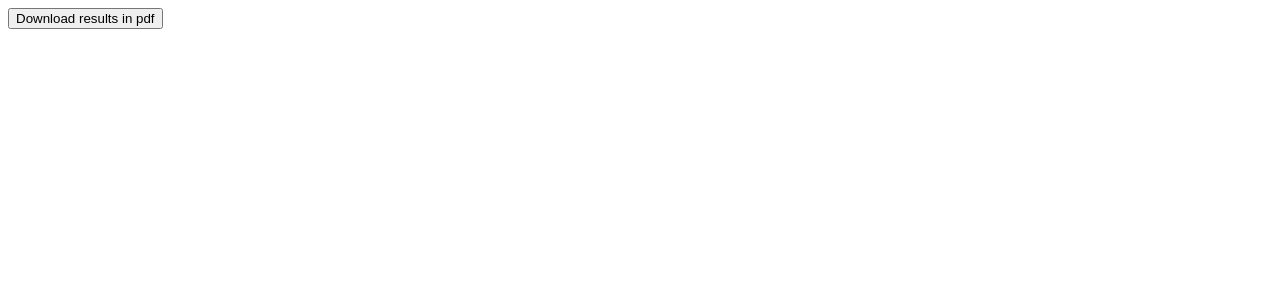
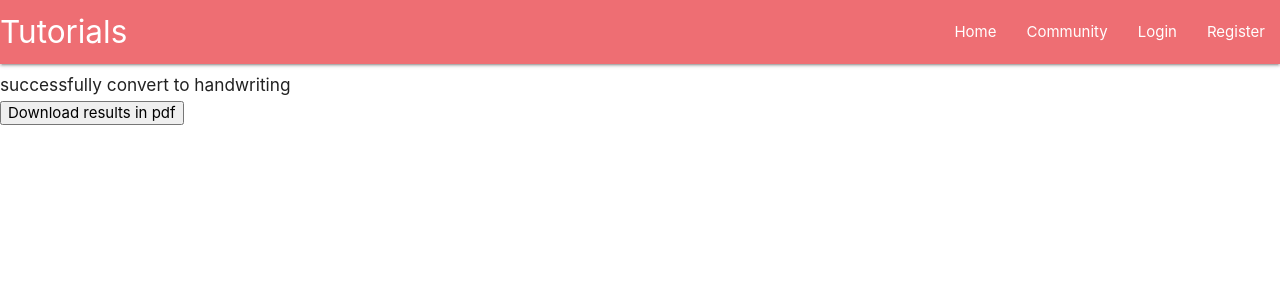
Before and after one commit to rahulbhataniya/typed_text_to_handwriting, a Django app: template templates/converter/download.html in a window 1280 px wide. Shown: the top 300 px of the page. Run offline with Django 3.2, Linux system fonts and the light colour scheme; the template is opened without the code that fills it: most values are stand-ins (such as "Sample title", 1, 10 or a date in 2020); parts of the project's set-up code (start-up, migrations or seed data) failed here and were passed over.

Commit message:
now dounload part is working {name_of_app:view_name} require

```diff
--- a/templates/converter/download.html
+++ b/templates/converter/download.html
@@ -1,7 +1,8 @@
-{% extends "base.html" %}
+{% extends "home.html" %}
 
 {% block content %}
-  <form action="{% url 'download_file' %}">
+  <h6>successfully convert to handwriting</h6>
+  <form action="{% url 'converter:download_file' %}">
   {% csrf_token %}
    <button type="submit" name="pdf_to_download" value={{path_to_pdf}}>Download results in pdf</button>
   </form>
```
